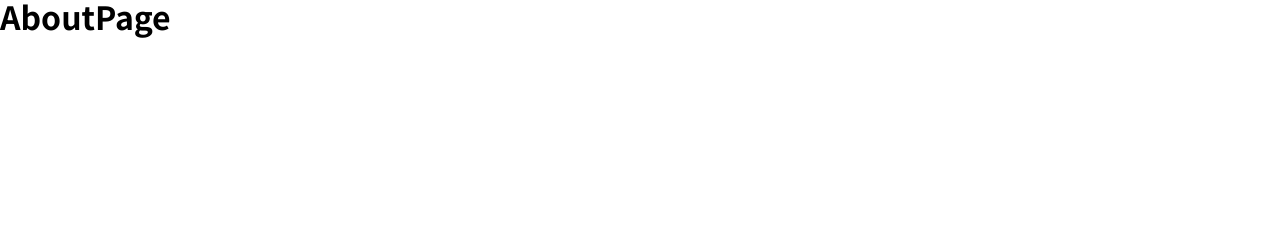
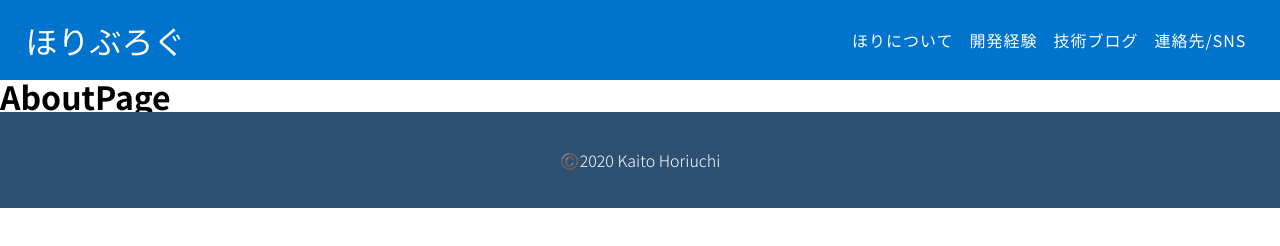
Before and after one commit to horri1520/gatsby-ts-prettier-example, a Gatsby site: page /about in a window 1280 px wide. Built offline with nearby package versions, Linux system fonts and the light colour scheme; Gatsby itself is replaced by a stand-in of ours.

Commit message:
Revert "[remove] uninstall styled-components"
This reverts commit b686ef6093cb3d7b34ecb976a6ea1683ff33cc98.

```diff
--- a/gatsby-config.js
+++ b/gatsby-config.js
@@ -6,6 +6,7 @@ module.exports = {
   },
   plugins: [
     `gatsby-plugin-typescript`,
+    `gatsby-plugin-styled-components`,
     `gatsby-plugin-react-helmet`,
     {
       resolve: `gatsby-source-filesystem`,
--- a/package.json
+++ b/package.json
@@ -5,12 +5,14 @@
   "version": "0.1.0",
   "author": "Kyle Mathews <mathews.kyle@gmail.com>",
   "dependencies": {
+    "babel-plugin-styled-components": "^1.11.1",
     "gatsby": "^2.24.66",
     "gatsby-image": "^2.4.20",
     "gatsby-plugin-manifest": "^2.4.32",
     "gatsby-plugin-offline": "^3.2.29",
     "gatsby-plugin-react-helmet": "^3.3.12",
     "gatsby-plugin-sharp": "^2.6.37",
+    "gatsby-plugin-styled-components": "^3.3.12",
     "gatsby-plugin-typescript": "^2.4.21",
     "gatsby-source-filesystem": "^2.3.31",
     "gatsby-transformer-sharp": "^2.5.16",
@@ -18,9 +20,11 @@
     "prop-types": "^15.7.2",
     "react": "^16.12.0",
     "react-dom": "^16.12.0",
-    "react-helmet": "^6.1.0"
+    "react-helmet": "^6.1.0",
+    "styled-components": "^5.2.0"
   },
   "devDependencies": {
+    "@types/styled-components": "^5.1.3",
     "prettier": "2.1.2",
     "typescript": "^4.0.3"
   },
--- /dev/null
+++ b/src/components/atoms/header-link/index.tsx
@@ -0,0 +1,32 @@
+import React from 'react';
+import styled from 'styled-components';
+
+type Props = {
+  label: string | null;
+  href: string;
+};
+
+const Root = styled.a`
+  height: 32px;
+  font-size: 16px;
+  line-height: 32px;
+  font-weight: 400;
+  letter-spacing: 1px;
+  text-decoration: none;
+  color: white;
+  margin: 0px 8px;
+  transition: 0.4s all;
+  border: none;
+  &:hover {
+    color: gray;
+  }
+`;
+
+const HeaderLink: React.FC<Props> = ({ label, href }: Props) => {
+  if (label === null) {
+    return null;
+  }
+  return <Root href={href}>{label}</Root>;
+};
+
+export default HeaderLink;
--- /dev/null
+++ b/src/components/molecules/header-inner/index.tsx
@@ -0,0 +1,38 @@
+import React from 'react';
+import styled from 'styled-components';
+import pages from '../../../constants/pages';
+import HeaderLink from '../../atoms/header-link';
+
+const HeaderContentsWrapper = styled.div`
+  display: flex;
+  align-items: center;
+  justify-content: space-between;
+  width: 96%;
+  height: 100%;
+`;
+
+const SiteLogo = styled.a`
+  font-size: 32px;
+  font-weight: 500;
+  color: white;
+  text-decoration: none;
+`;
+
+const HeaderLinks = styled.div`
+  display: flex;
+`;
+
+const HeaderInner: React.FC = () => {
+  return (
+    <HeaderContentsWrapper>
+      <SiteLogo href="/">ほりぶろぐ</SiteLogo>
+      <HeaderLinks>
+        {pages.map(page => (
+          <HeaderLink label={page.label} href={page.path} key={page.name} />
+        ))}
+      </HeaderLinks>
+    </HeaderContentsWrapper>
+  );
+};
+
+export default HeaderInner;
--- /dev/null
+++ b/src/components/organisms/footer/index.tsx
@@ -0,0 +1,24 @@
+import React from 'react';
+import styled from 'styled-components';
+
+const FooterOuter = styled.div`
+  display: inline-block;
+  width: 100%;
+  background: #2c4f72;
+`;
+
+const CopyRight = styled.p`
+  text-align: center;
+  color: white;
+  margin: 40px 0px;
+`;
+
+const Footer: React.FC = () => {
+  return (
+    <FooterOuter>
+      <CopyRight>©️2020 Kaito Horiuchi</CopyRight>
+    </FooterOuter>
+  );
+};
+
+export default Footer;
--- /dev/null
+++ b/src/components/organisms/header/index.tsx
@@ -0,0 +1,22 @@
+import React from 'react';
+import styled from 'styled-components';
+import HeaderInner from '../../molecules/header-inner';
+
+const HeaderOuter = styled.div`
+  display: flex;
+  align-items: center;
+  justify-content: center;
+  width: 100%;
+  height: 100%;
+  background: #0073cc;
+`;
+
+const Header: React.FC = () => {
+  return (
+    <HeaderOuter>
+      <HeaderInner />
+    </HeaderOuter>
+  );
+};
+
+export default Header;
--- /dev/null
+++ b/src/components/templates/page-root/index.tsx
@@ -0,0 +1,40 @@
+import React from 'react';
+import styled from 'styled-components';
+import Footer from '../../organisms/footer';
+import Header from '../../organisms/header';
+
+type Props = {
+  children: React.ReactChild;
+};
+
+const Root = styled.div`
+  display: inline-block;
+  width: 100vw;
+`;
+
+const HeaderWrapper = styled.div`
+  position: fixed;
+  display: inline-block;
+  width: 100%;
+  height: 80px;
+`;
+
+const ContentsWrapper = styled.div`
+  display: inline-block;
+  width: 100%;
+  padding-top: 80px;
+`;
+
+const PageRoot: React.FC<Props> = ({ children }: Props) => {
+  return (
+    <Root>
+      <HeaderWrapper>
+        <Header />
+      </HeaderWrapper>
+      <ContentsWrapper>{children}</ContentsWrapper>
+      <Footer />
+    </Root>
+  );
+};
+
+export default PageRoot;
--- a/src/pages/about.tsx
+++ b/src/pages/about.tsx
@@ -1,8 +1,13 @@
 import React from 'react';
-import '../styles/base-styles.css';
+import PageRoot from '../components/templates/page-root';
+import '../styles/styles.css';
 
 const AboutPage: React.FC = () => {
-  return <h1>AboutPage</h1>;
+  return (
+    <PageRoot>
+      <h1>AboutPage</h1>
+    </PageRoot>
+  );
 };
 
 export default AboutPage;
```
Also changed, not shown: src/pages/404.tsx (+7 -2 lines), src/pages/contacts.tsx (+7 -2 lines), src/pages/index.tsx (+7 -2 lines), src/pages/posts.tsx (+7 -2 lines), src/pages/works.tsx (+7 -2 lines), src/styles/styles.css (renamed from src/styles/base-styles.css), 1 other file.
